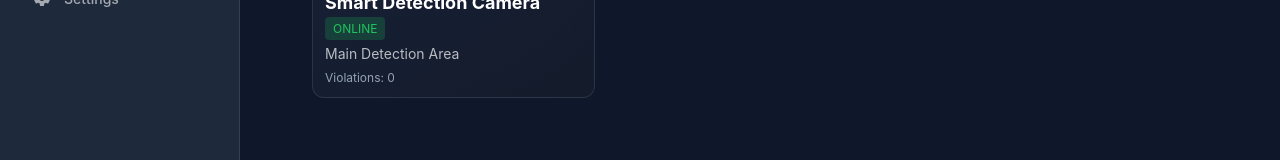
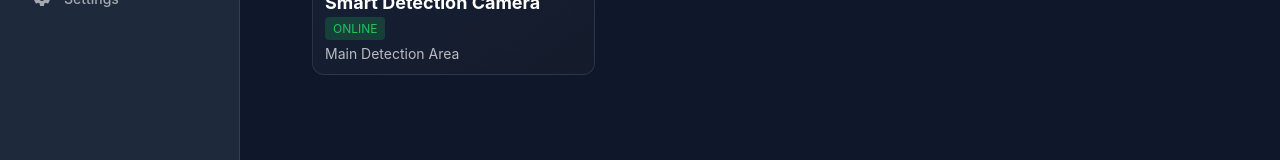
Before and after one commit to gifadev/dashboard-ai-ppe, a React (Create React App) app: page /live in a window 1280 px wide. Shown: the part 329-489 px from the top of the page. Built offline with nearby package versions, Linux system fonts and the light colour scheme.

Commit message:
Edit LiveView

```diff
--- a/src/pages/LiveView.tsx
+++ b/src/pages/LiveView.tsx
@@ -42,9 +42,9 @@ const CameraCard: React.FC<CameraCardProps> = ({ camera, onCardClick }) => {
           <span className={`status ${camera.status}`}>{camera.status}</span>
         </div>
         <p className="location">{camera.location}</p>
-        <div className="violations">
+        {/* <div className="violations">
           <span>Violations: {camera.violations}</span>
-        </div>
+        </div> */}
       </div>
     </div>
   );
@@ -94,9 +94,9 @@ const LiveView: React.FC = () => {
                 <span className={`status ${selectedCamera.status}`}>
                   {selectedCamera.status}
                 </span>
-                <span className="violations">
+                {/* <span className="violations">
                   Violations: {selectedCamera.violations}
-                </span>
+                </span> */}
               </div>
             </div>
           </div>
```
